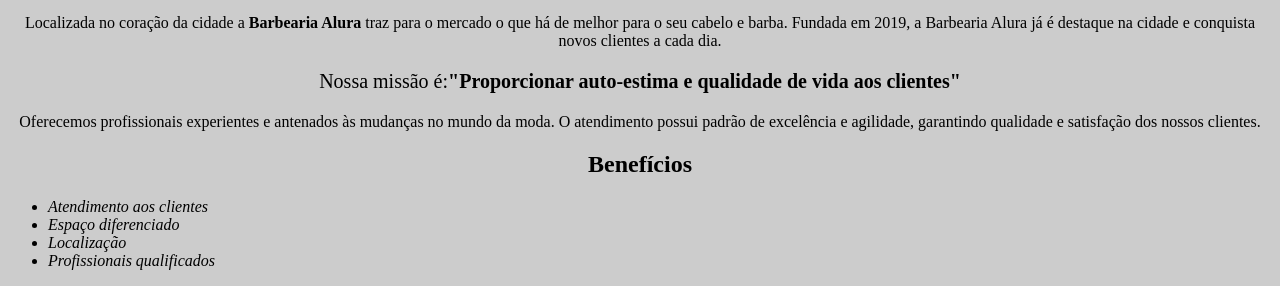
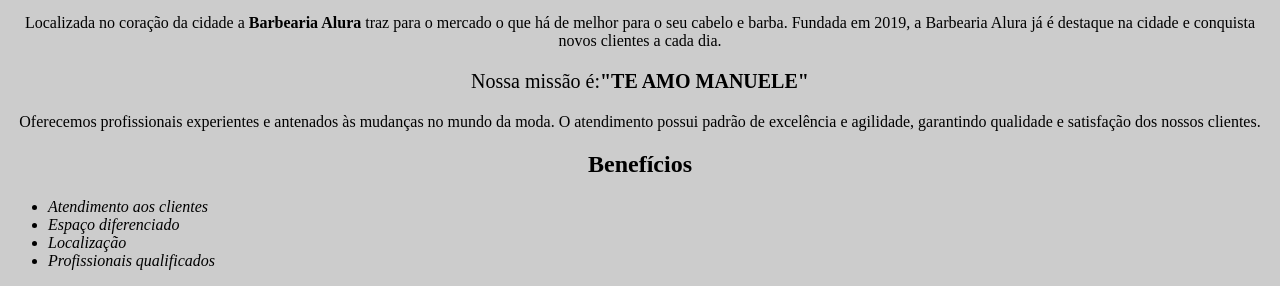
Before and after one commit to luzialfeu/paginaweb, a plain HTML site: page index.html in a window 1280 px wide. Shown: the part 552-838 px from the top of the page. Drawn offline with Linux system fonts and the light colour scheme.

Commit message:
Update index.html

```diff
--- a/index.html
+++ b/index.html
@@ -17,7 +17,7 @@
 
     <p>Localizada no coração da cidade a <strong>Barbearia Alura</strong> traz para o mercado o que há de melhor para o seu cabelo e barba. Fundada em 2019, a Barbearia Alura já é destaque na cidade e conquista novos clientes a cada dia.</p>
 
-    <p style="font-size: 20px; text-align: center;"><en>Nossa missão é:<strong>"Proporcionar auto-estima e qualidade de vida aos clientes"</strong> </en></p>
+    <p style="font-size: 20px; text-align: center;"><en>Nossa missão é:<strong>"TE AMO MANUELE"</strong> </en></p>
 
     <p>Oferecemos profissionais experientes e antenados às mudanças no mundo da moda. O atendimento possui padrão de excelência e agilidade, garantindo qualidade e satisfação dos nossos clientes.</p>
 
```
